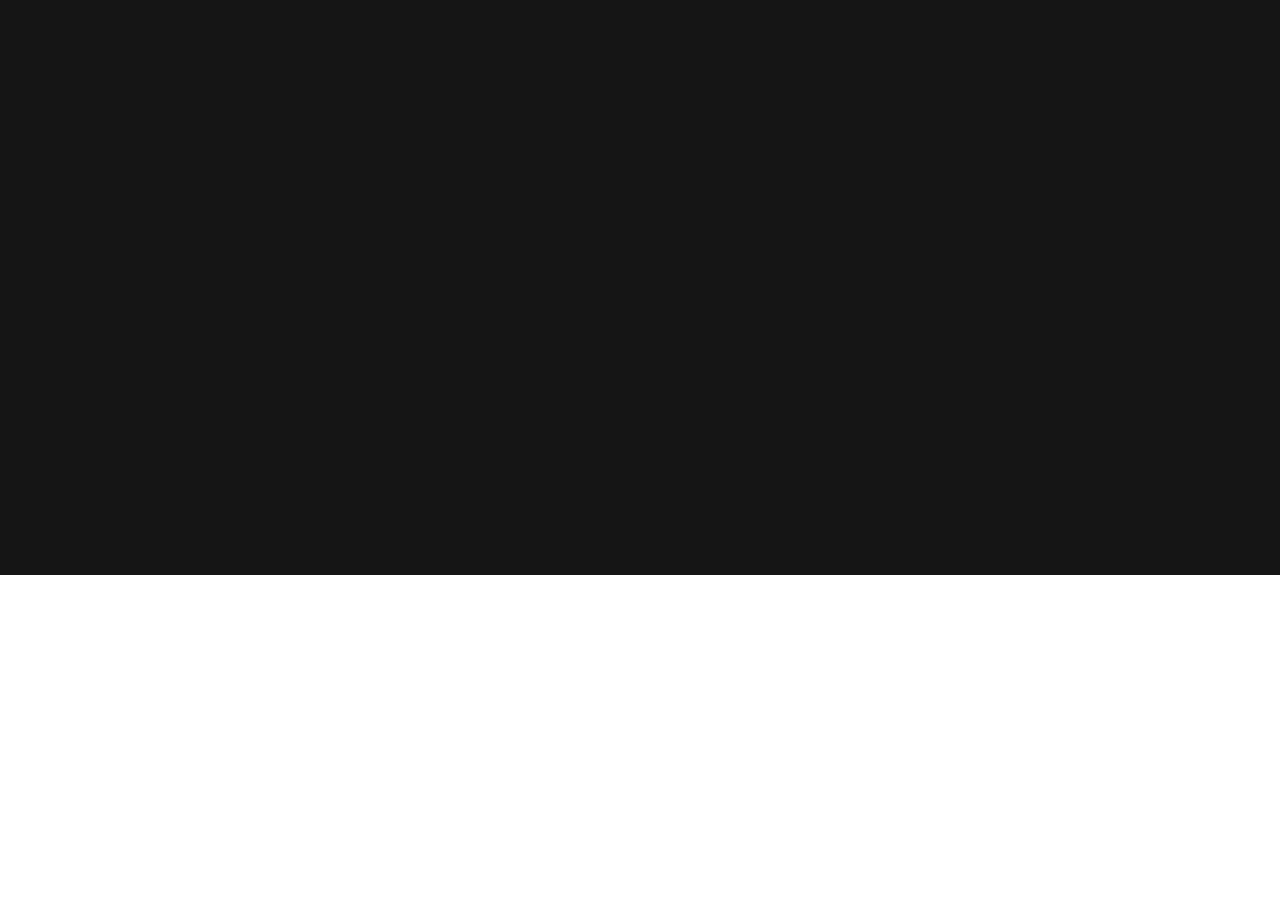
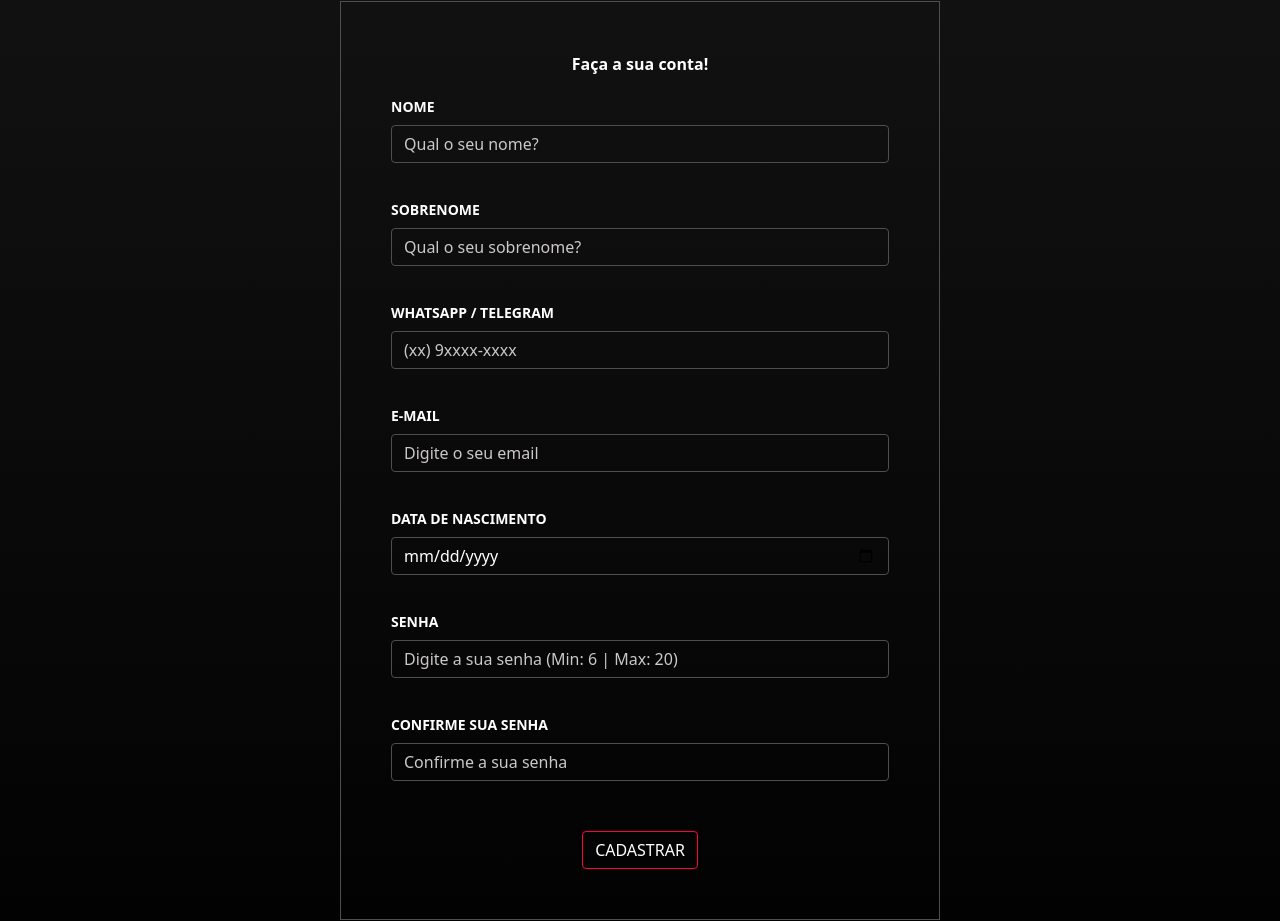
Before and after one commit to victorbtdias/onebitflix-front-end, a Next.js app: page /register in a window 1280 px wide. Shown: the part 225-1146 px from the top of the page. Before the commit the page ends 800 px from the top, so only its background shows below. Built offline with nearby package versions, Linux system fonts and the light colour scheme.

Commit message:
Criação da tela de registros

```diff
--- a/pages/register.tsx
+++ b/pages/register.tsx
@@ -1,6 +1,8 @@
+import Footer from "@/src/components/common/footer";
 import HeaderGeneric from "@/src/components/common/headerGeneric";
 import styles from "@/styles/registerLogin.module.scss";
 import Head from "next/head";
+import { Button, Container, Form, FormGroup, Input, Label } from "reactstrap";
 
 const Register = function () {
   return (
@@ -8,13 +10,125 @@
       <Head>
         <title>Onebitflix - Registro</title>
         <link rel="shortcut icon" href="/favicon.svg" type="image/x-icon" />
+        <script src="https://jsuites.net/v4/jsuites.js"></script>
       </Head>
-      <main>
+      <main className={styles.main}>
         <HeaderGeneric
           logoUrl="/"
           btnUrl="/login"
           btnContent="Quero fazer login"
         />
+        <Container className="py-5">
+          <p className={styles.formTitle}>Bem-vindo(a) ao OneBitFlix!</p>
+          <Form className={styles.form}>
+            <p className="text-center">
+              <strong>Faça a sua conta!</strong>
+            </p>
+            <FormGroup>
+              <Label for="firstName" className={styles.label}>
+                NOME
+              </Label>
+              <Input
+                id="firstName"
+                name="firstName"
+                type="text"
+                placeholder="Qual o seu nome?"
+                required
+                maxLength={20}
+                className={styles.inputName}
+              ></Input>
+            </FormGroup>
+            <FormGroup>
+              <Label for="lastName" className={styles.label}>
+                SOBRENOME
+              </Label>
+              <Input
+                id="lastName"
+                name="lastName"
+                type="text"
+                placeholder="Qual o seu sobrenome?"
+                required
+                maxLength={20}
+                className={styles.inputName}
+              />
+            </FormGroup>
+            <FormGroup>
+              <Label for="phone" className={styles.label}>
+                WHATSAPP / TELEGRAM
+              </Label>
+              <Input
+                id="phone"
+                name="phone"
+                type="tel"
+                placeholder="(xx) 9xxxx-xxxx"
+                data-mask="[-]+55 (00) 00000-0000"
+                required
+                className={styles.input}
+              />
+            </FormGroup>
+            <FormGroup>
+              <Label for="email" className={styles.label}>
+                E-MAIL
+              </Label>
+              <Input
+                id="email"
+                name="email"
+                type="email"
+                placeholder="Digite o seu email"
+                required
+                className={styles.input}
+              />
+            </FormGroup>
+            <FormGroup>
+              <Label for="birth" className={styles.label}>
+                DATA DE NASCIMENTO
+              </Label>
+              <Input
+                id="birth"
+                name="birth"
+                type="date"
+                min="1930-01-01"
+                max="2020-12-31"
+                required
+                className={styles.input}
+              />
+            </FormGroup>
+            <FormGroup>
+              <Label for="password" className={styles.label}>
+                SENHA
+              </Label>
+              <Input
+                id="password"
+                name="password"
+                type="password"
+                placeholder="Digite a sua senha (Min: 6 | Max: 20)"
+                required
+                minLength={6}
+                maxLength={20}
+                className={styles.input}
+              />
+            </FormGroup>
+            <FormGroup>
+              <Label for="confirmPassword" className={styles.label}>
+                CONFIRME SUA SENHA
+              </Label>
+              <Input
+                id="confirmPassword"
+                name="confirmPassword"
+                type="password"
+                placeholder="Confirme a sua senha"
+                required
+                minLength={6}
+                maxLength={20}
+                className={styles.input}
+              />
+            </FormGroup>
+            <Button type="submit" outline className={styles.formBtn}>
+              CADASTRAR
+            </Button>
+          </Form>
+        </Container>
+        <Footer />
       </main>
     </>
   );
--- a/styles/registerLogin.module.scss
+++ b/styles/registerLogin.module.scss
@@ -0,0 +1,76 @@
+@import "./colors.module.scss";
+.main {
+  background-image: linear-gradient(to bottom, #151515, black);
+}
+.formTitle {
+  font-size: 40px;
+  font-weight: bold;
+  margin-bottom: 40px;
+}
+.form {
+  width: 600px;
+  padding: 50px;
+  border: 1px solid $darkGray;
+  margin: 0 auto;
+}
+.label {
+  font-size: 14px;
+  font-weight: bold;
+  padding-top: 20px;
+}
+.input {
+  border-color: $darkGray;
+  background-color: transparent;
+  color: white;
+
+  &::placeholder {
+    color: $lightGray;
+  }
+  &:focus {
+    background-color: transparent;
+    border-color: $lightGray;
+    color: white;
+    box-shadow: none;
+  }
+}
+.inputName {
+  @extend .input;
+  text-transform: uppercase;
+  &::placeholder {
+    text-transform: none;
+  }
+}
+.formBtn {
+  display: block;
+  margin: 50px auto 0 auto;
+  border-color: $lightRed;
+  color: white;
+
+  &:hover {
+    background-color: transparent;
+    color: $lightGray;
+    border-color: $darkRed;
+  }
+}
+
+@media (max-width: 767px) {
+  .formTitle {
+    font-size: 30px;
+  }
+  .form {
+    width: 95%;
+  }
+}
+
+@media (max-width: 540px) {
+  .form {
+    padding: 50px 10px;
+  }
+}
+
+@media (max-width: 425px) {
+  .formTitle {
+    font-size: 24px;
+    text-align: center;
+  }
+}
```
